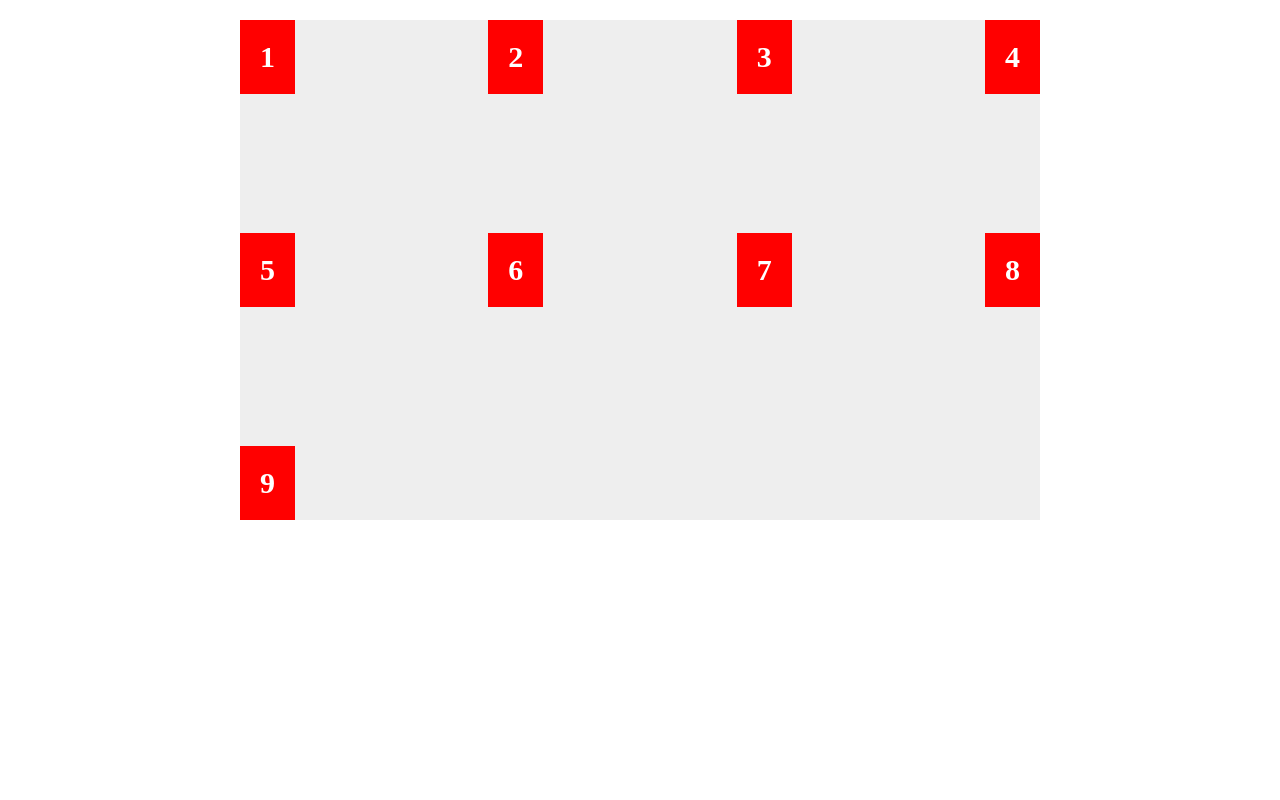
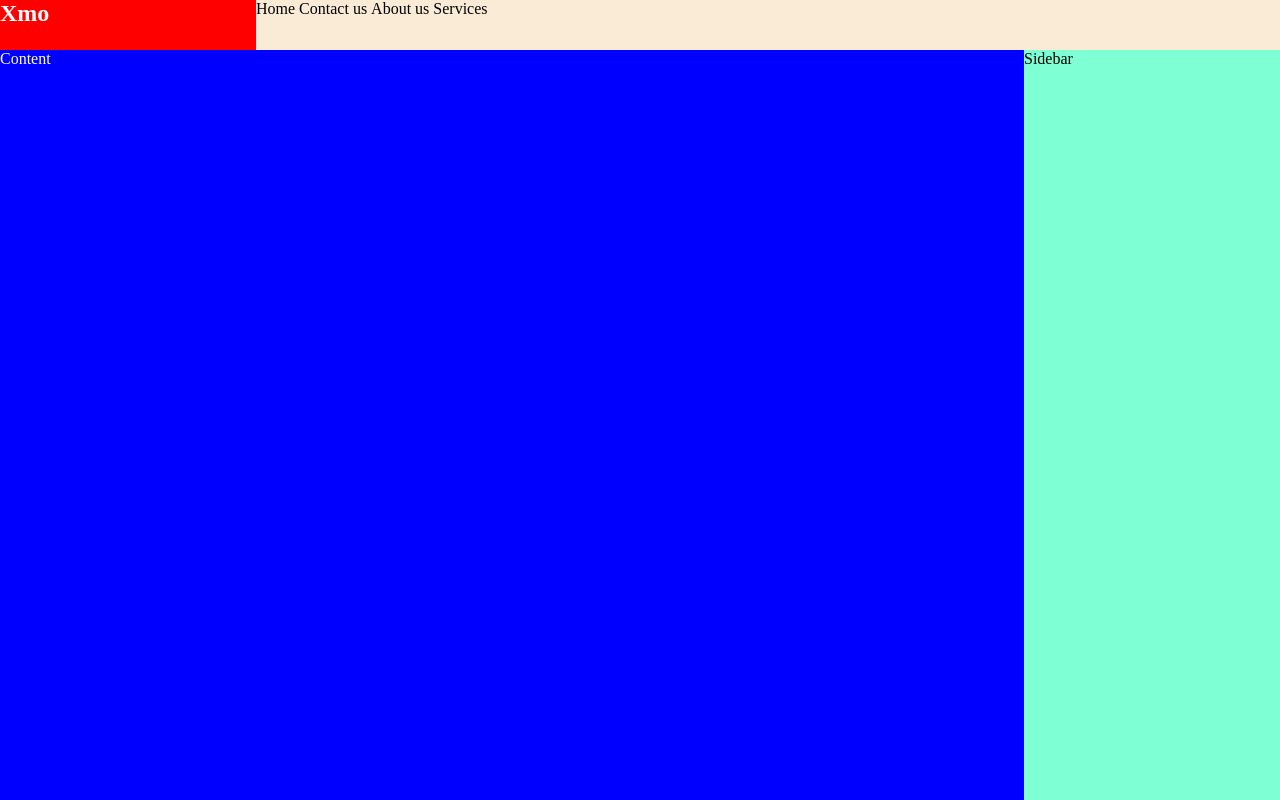
Before and after one commit to Xmo22/FullStack-Documentation-Journey, a plain HTML site: page Web development/CSS tutorial/index.html in a window 1280 px wide. Shown: the top 800 px of the page. Drawn offline with Linux system fonts and the light colour scheme.

Commit message:
Elzero css course

```diff
--- a/Web development/CSS tutorial/Master.css
+++ b/Web development/CSS tutorial/Master.css
@@ -369,7 +369,7 @@ div:hover{
 
 
 
-*{
+/* *{
    box-sizing: border-box;
 }
 
@@ -396,4 +396,61 @@ div:hover{
    font-size: 30px;
    font-weight: bolder;
 
+} */
+
+
+*{
+   box-sizing: border-box;
+   padding: 0;
+   margin: 0;
 }
+
+
+.page{
+   background-color: #eee;
+   height:  100vw;
+   display: grid;
+   grid-template-columns: repeat(10,1fr);
+   grid-template-rows: 50px auto 50px ;
+   grid-template-areas:
+   "logo logo nav nav nav nav nav nav nav nav"
+   "cont cont cont cont cont cont cont cont side side"
+   "foot foot foot foot foot foot foot foot foot foot  "
+   ;
+}
+
+ul{
+   list-style: none;
+}
+ul li{
+   display: inline-block;
+}
+
+h2{
+   grid-area: logo;
+   background-color: red;
+   color: white;
+}
+
+nav{
+   grid-area: nav;
+   background-color: antiquewhite;
+   color: black;
+
+}
+
+section{
+   grid-area: cont;
+   background-color: blue;
+   color: white;
+}
+aside{
+   grid-area: side;
+   background-color: aquamarine;
+   color: black;
+}
+footer{
+   grid-area: foot;
+   background-color: black;
+   color: white;
+}
--- a/Web development/CSS tutorial/index.html
+++ b/Web development/CSS tutorial/index.html
@@ -140,7 +140,7 @@
 
             </div> -->
 
-            <div class="parent">
+            <!-- <div class="parent">
 
                 <div>1</div>
                 <div>2</div>
@@ -150,7 +150,24 @@
                 <div>6</div>
                 <div>7</div>
                 <div>8</div>
-                <div>9</div>
+                <div>9</div> -->
+
+            <!-- </div> -->
+
+
+            <div class="page">
+                <h2>Xmo</h2>
+                <nav>
+                    <ul>
+                        <li>Home</li>
+                        <li>Contact us</li>
+                        <li>About us</li>
+                        <li>Services</li>
+                    </ul>
+                </nav>
+                <section>Content</section>
+                <aside>Sidebar</aside>
+                <footer>Footer</footer>
 
             </div>
 
```
